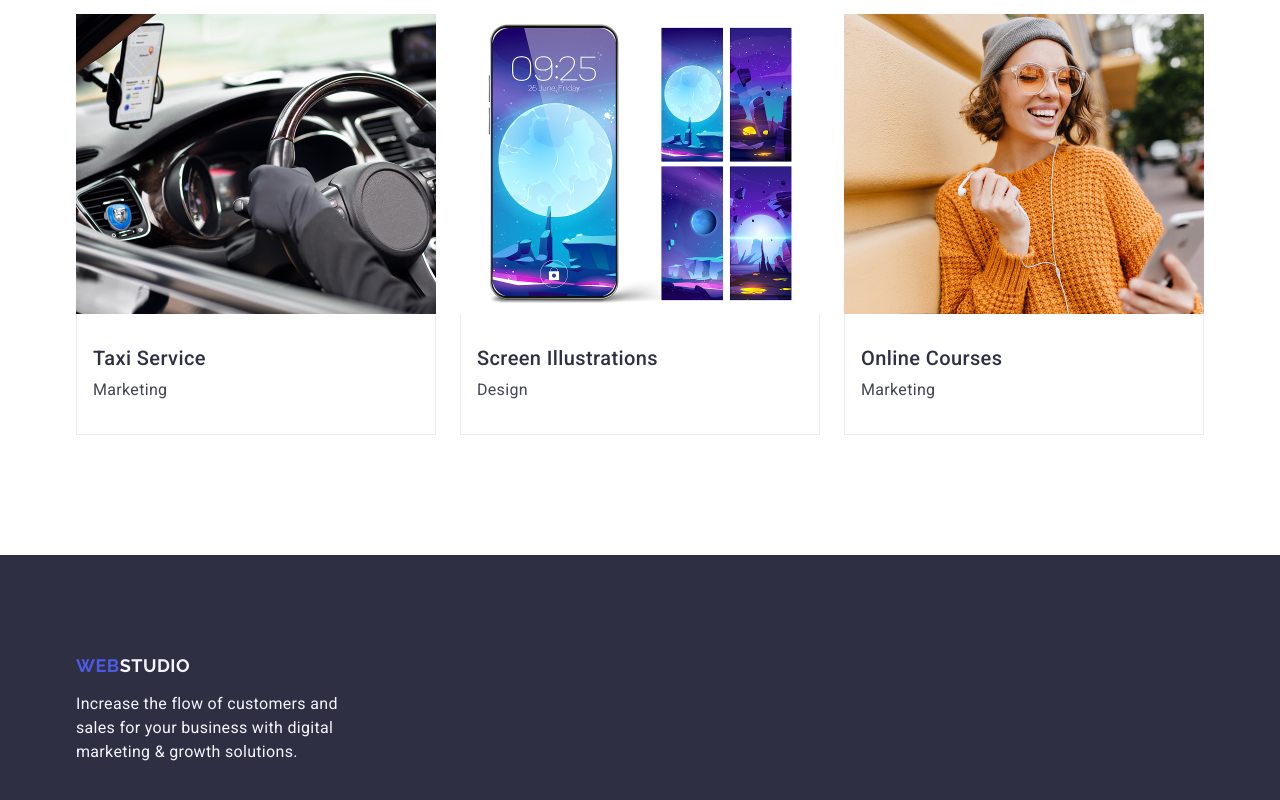
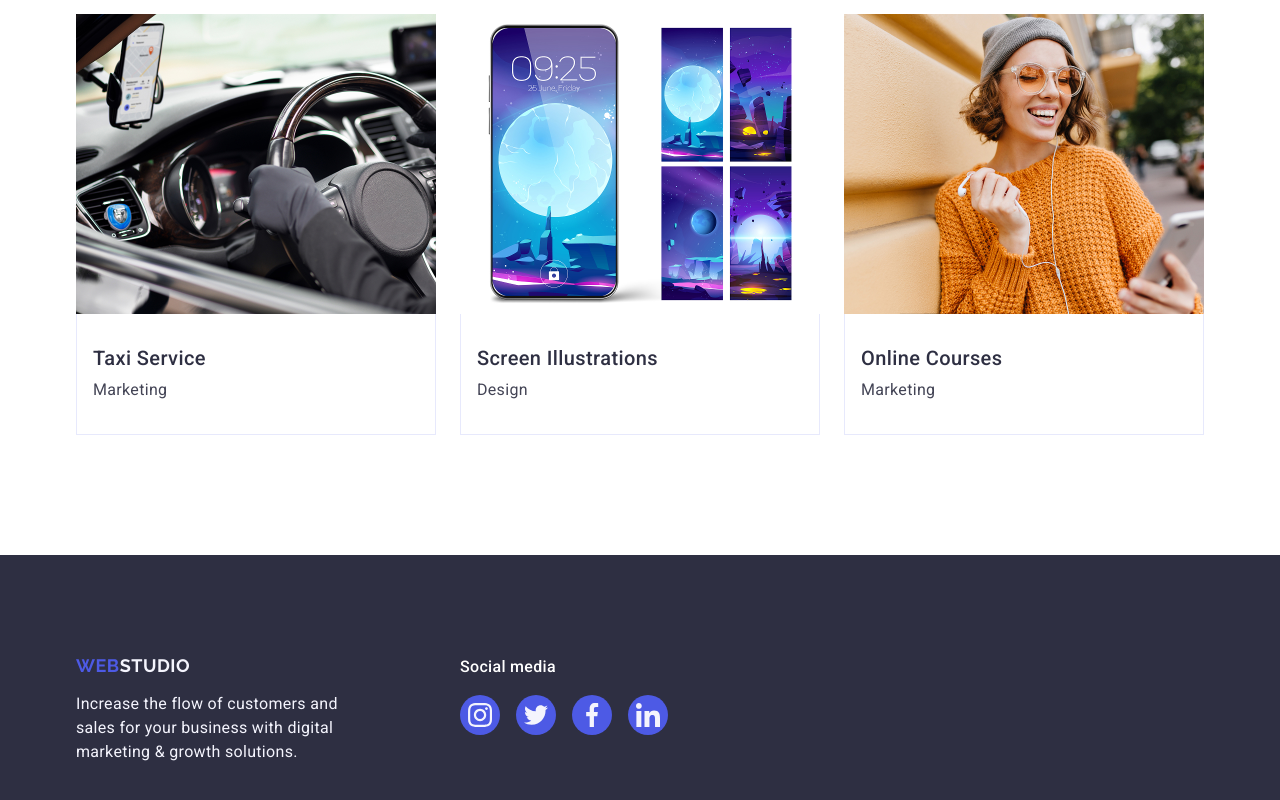
Before and after one commit to Glib-teem/goit-markup-hw-04, a plain HTML site: page index.html in a window 1280 px wide. Shown: the part 2601-3401 px from the top of the page. Drawn offline with nearby package versions, Linux system fonts and the light colour scheme.

Commit message:
update css and index file

```diff
--- a/css/style.css
+++ b/css/style.css
@@ -404,7 +404,13 @@ img {
   padding-top: 100px;
   padding-bottom: 100px;
 }
-
+.footer .container {
+  display: flex;
+  align-items: baseline;
+}
+.footer-text-wrap {
+  margin-right: 120px;
+}
 .footer-logo {
   font-family: 'Raleway', sans-serif;
   font-weight: 700;
@@ -428,3 +434,36 @@ img {
   color: #f4f4fd;
   max-width: 264px;
 }
+.footer-subtitle {
+  font-weight: 500;
+  font-size: 16px;
+  line-height: 1.5;
+  letter-spacing: 0.02em;
+  color: #fff;
+  margin-bottom: 16px;
+}
+.footer-social-list {
+  display: flex;
+  gap: 16px;
+}
+.footer-social-item {
+  width: 40px;
+  height: 40px;
+}
+.footer-social-link {
+  width: 100%;
+  height: 100%;
+  background-color: #4d5ae5;
+  border-radius: 50%;
+  display: flex;
+  align-items: center;
+  justify-content: center;
+  transition: background-color 250ms cubic-bezier(0.4, 0, 0.2, 1);
+}
+.footer-social-icon {
+  fill: #f4f4fd;
+}
+.footer-social-link:hover,
+.footer-social-link:focus {
+  background-color: #31d0aa;
+}
--- a/index.html
+++ b/index.html
@@ -602,6 +602,7 @@
     <!-- footer -->
     <footer class="footer">
       <div class="container">
+        <div class="footer-text-wrap">
           <a
             class="footer-logo"
             href="./index.html"
@@ -612,6 +613,72 @@
             digital marketing & growth solutions.
           </p>
         </div>
+        <div class="footer-soc-wrap">
+          <p class="footer-subtitle">Social media</p>
+
+          <ul class="footer-social-list">
+            <li class="footer-social-item">
+              <a
+                href=""
+                class="footer-social-link"
+              >
+                <svg
+                  class="footer-social-icon"
+                  width="24"
+                  height="24"
+                >
+                  <use href="./images/icons.svg#icon-instagram"></use>
+                </svg>
+              </a>
+            </li>
+
+            <li class="footer-social-item">
+              <a
+                href=""
+                class="footer-social-link"
+              >
+                <svg
+                  class="footer-social-icon"
+                  width="24"
+                  height="24"
+                >
+                  <use href="./images/icons.svg#icon-twitter"></use>
+                </svg>
+              </a>
+            </li>
+
+            <li class="footer-social-item">
+              <a
+                href=""
+                class="footer-social-link"
+              >
+                <svg
+                  class="footer-social-icon"
+                  width="24"
+                  height="24"
+                >
+                  <use href="./images/icons.svg#icon-facebook"></use>
+                </svg>
+              </a>
+            </li>
+
+            <li class="footer-social-item">
+              <a
+                href=""
+                class="footer-social-link"
+              >
+                <svg
+                  class="footer-social-icon"
+                  width="24"
+                  height="24"
+                >
+                  <use href="./images/icons.svg#icon-linkedin"></use>
+                </svg>
+              </a>
+            </li>
+          </ul>
+        </div>
+      </div>
     </footer>
   </body>
 </html>
```
Lines whose indentation alone changed are shown as unchanged.
